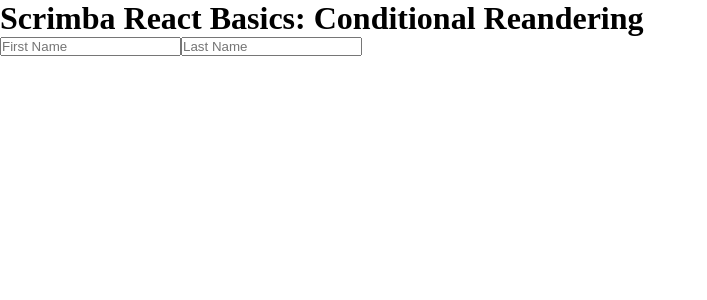
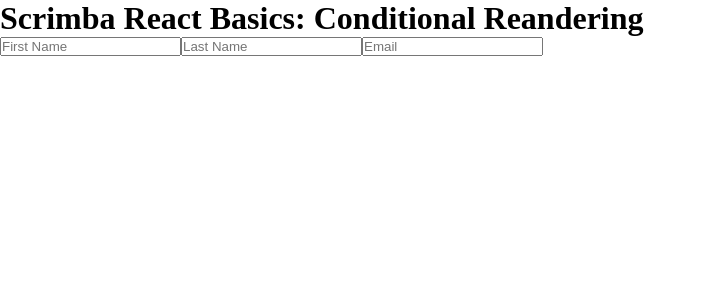
Before and after one commit to tak40/react-basics-form, a React (Vite) app: page / in a window 1280 px wide. Shown: the top 300 px of the page, without its empty margins (0-707 px from the left). Built offline with nearby package versions, Linux system fonts and the light colour scheme.

Commit message:
update: Using a State Object for Form Data

```diff
--- a/src/Form.jsx
+++ b/src/Form.jsx
@@ -4,18 +4,17 @@
 import { useState } from 'react'
 
 function Form(props) {
-    const [firstName, setFirstName] = useState('')
-    const [lastName, setLastName] = useState('')
+    const [formData, setFormData] = useState({ firstName: '', lastName: '', email: '' })
 
-    console.log(firstName)
-    console.log(lastName)
+    console.log(formData)
 
-    function handleFirstNameChange(event) {
-        setFirstName(event.target.value)
-    }
-
-    function handleLastNameChange(event) {
-        setLastName(event.target.value)
+    function handleChange(event) {
+        setFormData(prevFormData => {
+            return {
+                ...prevFormData,
+                [event.target.name]: event.target.value,
+            }
+        })
     }
 
     return (
@@ -23,12 +22,20 @@
             <input
                 type="text"
                 placeholder="First Name"
-                onChange={handleFirstNameChange}
+                onChange={handleChange}
+                name="firstName"
             />
             <input
                 type="text"
                 placeholder="Last Name"
-                onChange={handleLastNameChange}
+                onChange={handleChange}
+                name="lastName"
+            />
+            <input
+                type='email'
+                placeholder='Email'
+                onChange={handleChange}
+                name='email'
             />
         </form>
     )
```
Also changed, not shown: 1 other file (tests, documents, lock files or other folders).
